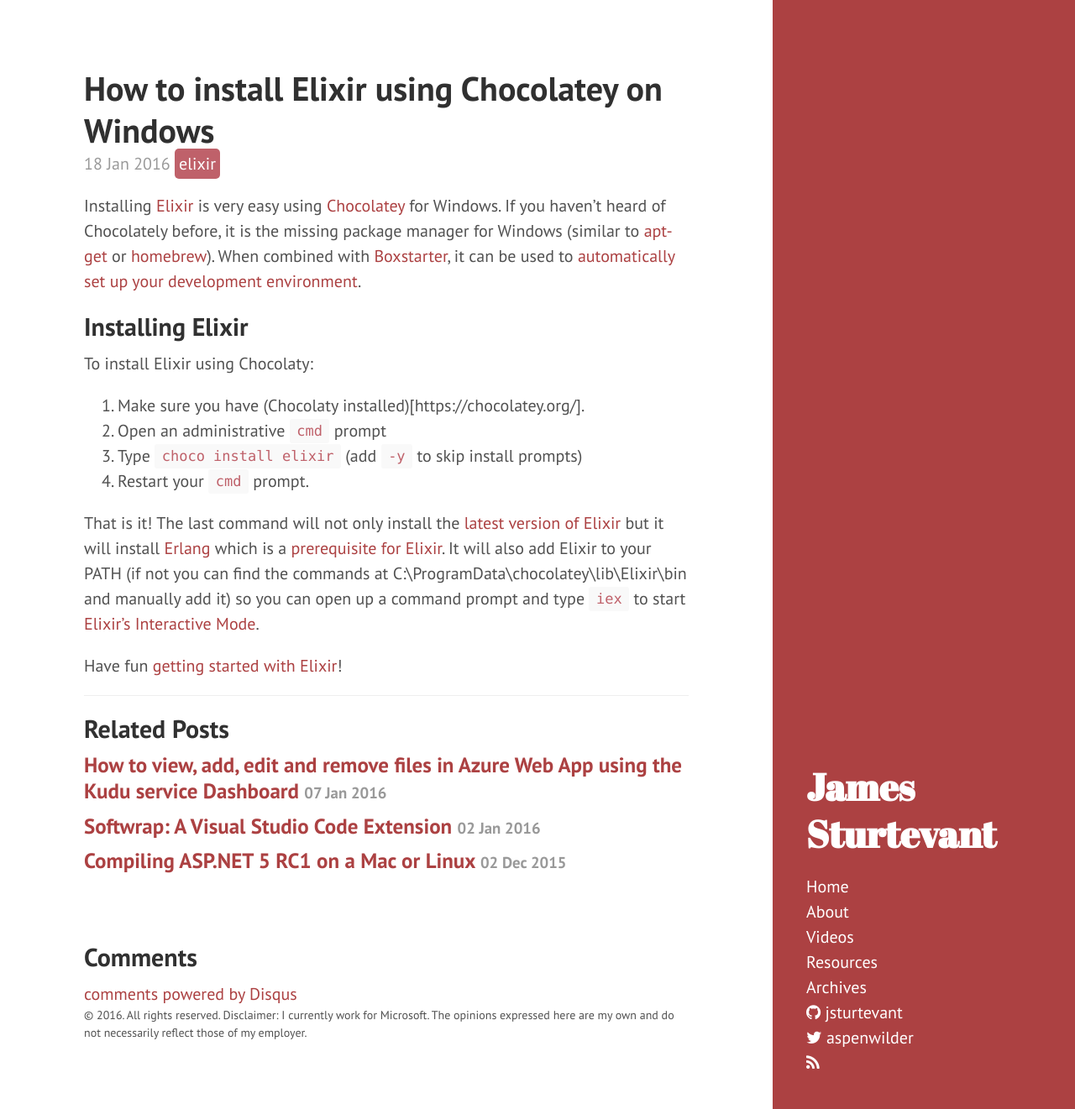
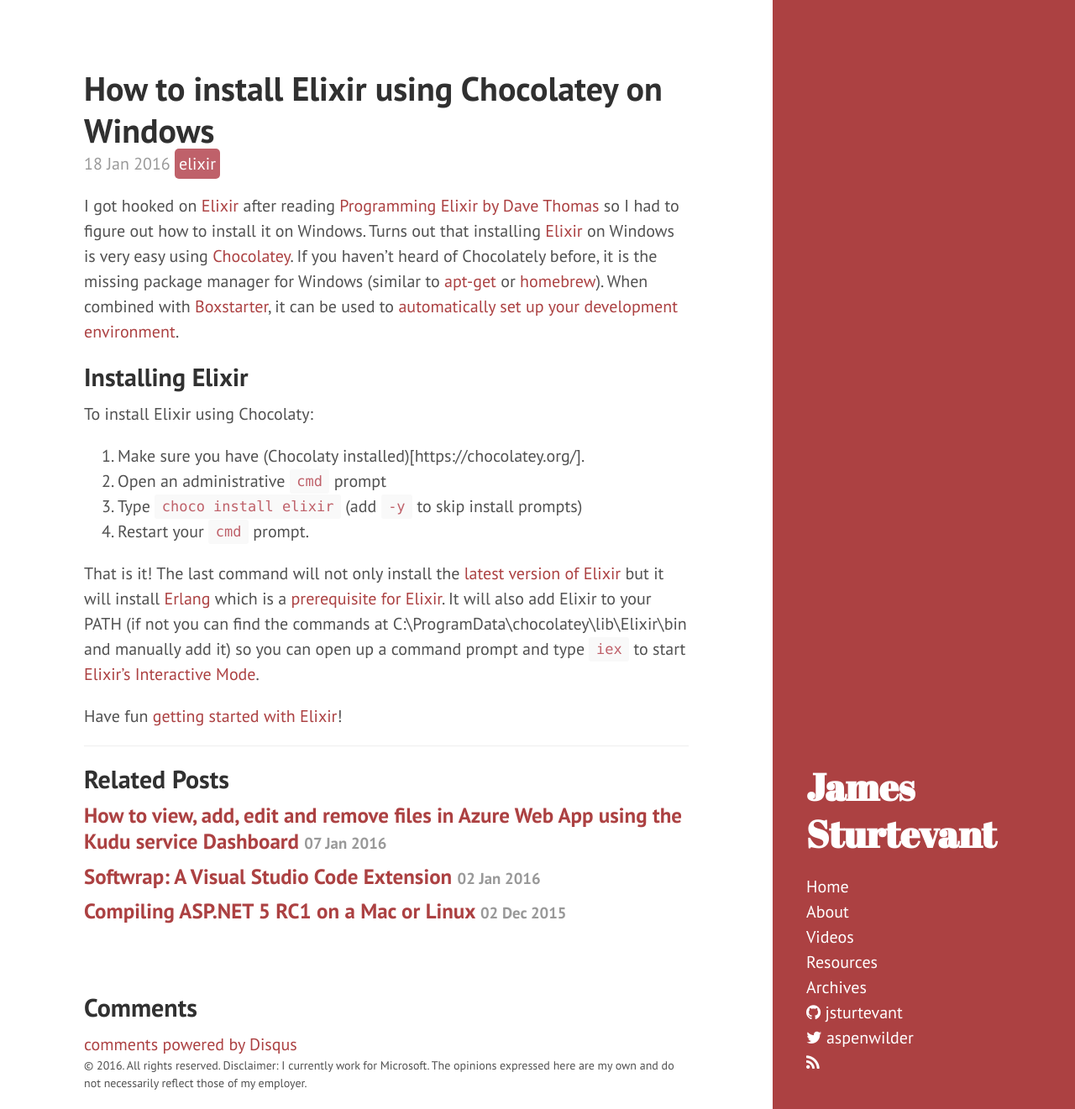
Before and after one commit to jsturtevant/jsturtevant.github.io, a Jekyll site: the page built from _posts/2016-01-18-How-to-install-elixir-using-chocolatey-on-windows.md, in a window 1280 px wide and 1321 px high. Shown: the whole window at 84% size. Built offline with Jekyll 4.4.1, drawn with Linux system fonts in a browser that asks for light colours; nearby versions of some CDN libraries; Markdown is read by kramdown in place of the engine named in the settings; comment, search, counter and statistics services are not loaded.

Commit message:
better intro

```diff
--- a/_posts/2016-01-18-How-to-install-elixir-using-chocolatey-on-windows.md
+++ b/_posts/2016-01-18-How-to-install-elixir-using-chocolatey-on-windows.md
@@ -7,7 +7,7 @@ categories:
   - chocolatey
 ---
 
-Installing [Elixir](http://elixir-lang.org/) is very easy using [Chocolatey](https://chocolatey.org/) for Windows.  If you haven't heard of Chocolately before, it is the missing package manager for Windows (similar to [apt-get](https://en.wikipedia.org/wiki/Advanced_Packaging_Tool) or [homebrew](http://brew.sh/)).  When combined with [Boxstarter](http://www.boxstarter.org/), it can be used to [automatically set up your development environment](/posts/Chocolatey-And-Boxstarter/).
+I got hooked on [Elixir](http://elixir-lang.org/) after reading [Programming Elixir by Dave Thomas](https://pragprog.com/book/elixir/programming-elixir) so I had to figure out how to install it on Windows.  Turns out that installing [Elixir](http://elixir-lang.org/) on Windows is very easy using [Chocolatey](https://chocolatey.org/).  If you haven't heard of Chocolately before, it is the missing package manager for Windows (similar to [apt-get](https://en.wikipedia.org/wiki/Advanced_Packaging_Tool) or [homebrew](http://brew.sh/)).  When combined with [Boxstarter](http://www.boxstarter.org/), it can be used to [automatically set up your development environment](/posts/Chocolatey-And-Boxstarter/).
 
 ## Installing Elixir
 To install Elixir using Chocolaty:
```
